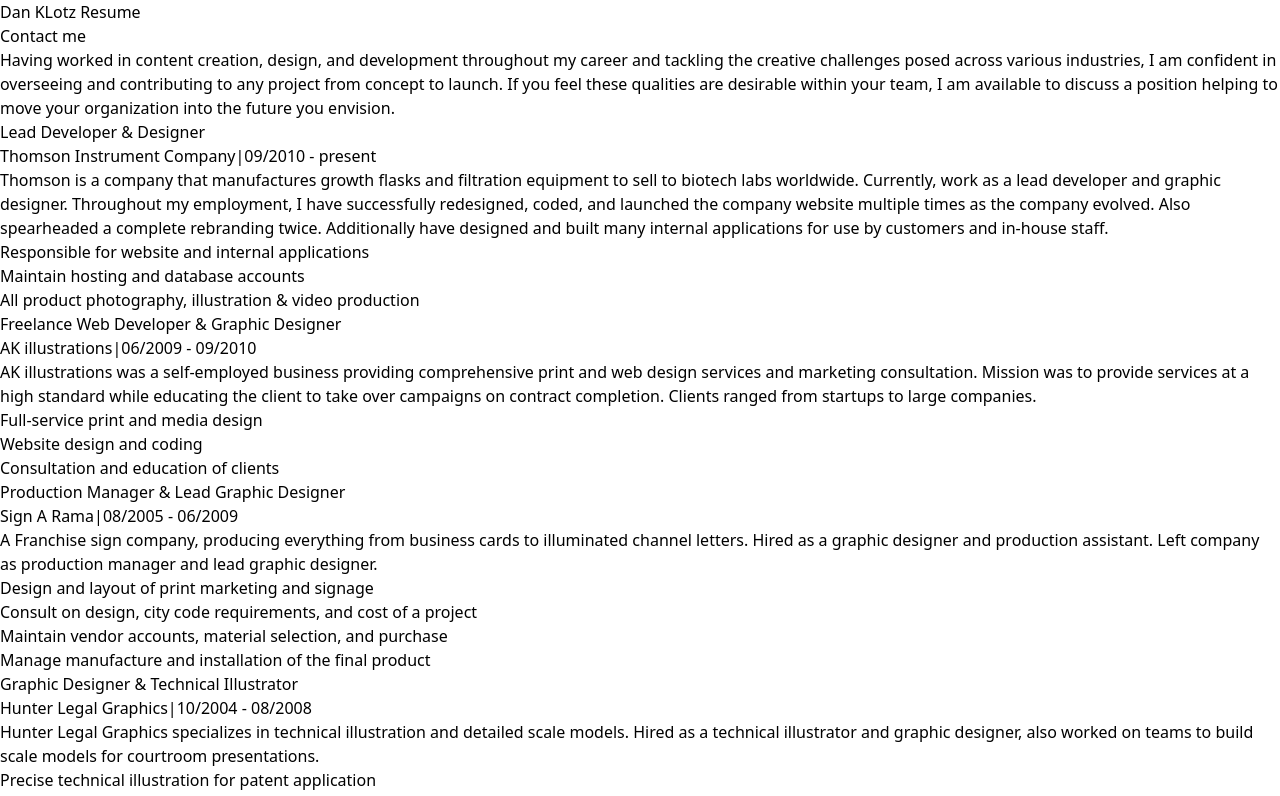
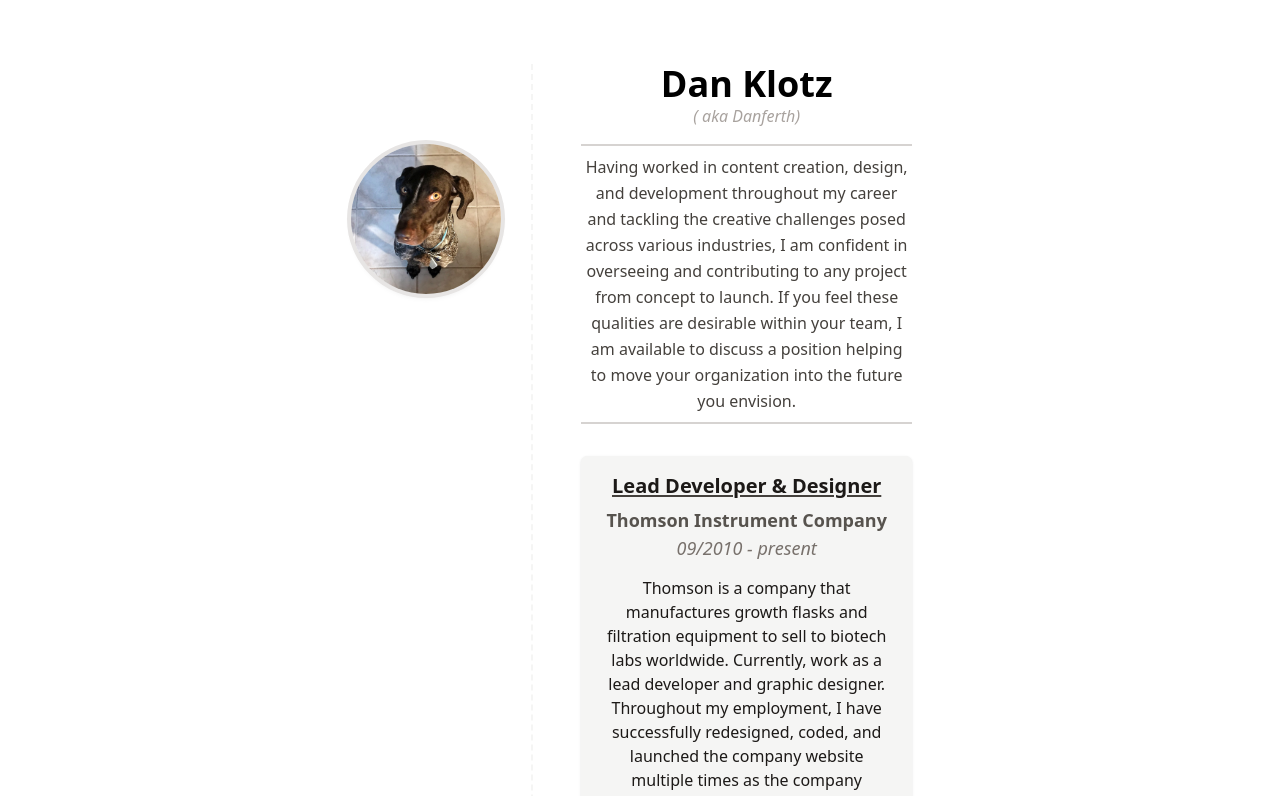
Before and after one commit to danferth/resume2023, a Next.js app: page / in a window 1280 px wide. Shown: the top 796 px of the page. Built offline with nearby package versions, Linux system fonts and the light colour scheme.

Commit message:
initial styling

```diff
--- a/components/JobBlock.js
+++ /dev/null
@@ -1,24 +0,0 @@
-import React from "react";
-
-const JobBlock = (props) => {
-  return (
-    <article>
-      <div>
-        <h2>{props.jobTitle}</h2>
-        <h3>
-          <span>{props.employer}</span>
-          <span>|</span>
-          <span>{props.datesWorked}</span>
-        </h3>
-      </div>
-      <p>{props.description}</p>
-      <ul>
-        {props.bullets.map((b, index) => {
-          return <li key={index}>{b}</li>;
-        })}
-      </ul>
-    </article>
-  );
-};
-
-export default JobBlock;
--- /dev/null
+++ b/components/JobBlock.tsx
@@ -0,0 +1,38 @@
+import React from "react";
+
+const JobBlock = (props: any) => {
+  return (
+    <article className="mt-4 mb-6">
+      <div className="bg-stone-100 w-full h-full py-4 px-6 rounded-md shadow overflow-none">
+        <div className="text-center">
+          <h2 className="text-base md:text-xl font-bold text-stone-900 leading-tight mb-1.5 underline underline-offset-2 decoration-stone-700 decoration-2">
+            {props.jobTitle}
+          </h2>
+          <h3 className="mb-3.5 flex flex-col align-center justify-center text-sm md:text-lg">
+            <span className=" font-semibold text-stone-600">
+              {props.employer}
+            </span>
+            <span className="hidden">|</span>
+            <span className="font-light text-stone-500 italic">
+              {props.datesWorked}
+            </span>
+          </h3>
+        </div>
+        <p className="text-sm md:text-base text-stone-900 text-center leading-relaxed pb-4 border border-dotted border-stone-700 border-b-4 border-t-0 border-l-0 border-r-0">
+          {props.description}
+        </p>
+        <ul className="list-disc text-xs md:text-base text-stone-900 pl-4 pt-4">
+          {props.bullets.map((b: [], index: number) => {
+            return (
+              <li key={index} className="leading-tight mb-1.5">
+                {b}
+              </li>
+            );
+          })}
+        </ul>
+      </div>
+    </article>
+  );
+};
+
+export default JobBlock;
--- a/pages/index.tsx
+++ b/pages/index.tsx
@@ -1,10 +1,9 @@
 import Head from "next/head";
 import Image from "next/image";
 import { Inter } from "@next/font/google";
-import Link from "next/link";
 import JobBlock from "../components/JobBlock";
 import Jobs from "../content/jobs.json";
-
+import profileImage from "../public/avitar.jpg";
 const inter = Inter({ subsets: ["latin"] });
 
 export default function Home() {
@@ -12,28 +11,49 @@
   return (
     <>
       <Head>
-        <title>Dan Klotz | Resume</title>
+        <title>Dan Klotz | R&eacute;sum&eacute;</title>
         <meta name="description" content="Dan Klotz Resume" />
         <meta name="viewport" content="width=device-width, initial-scale=1" />
         <link rel="icon" href="/favicon.ico" />
       </Head>
-      <main className="">
-        <div>
-          <h1>Dan KLotz Resume</h1>
-          <Link href="/contact">Contact me</Link>
+      <main>
+        {/* main div */}
+        <div className="w-full mx-auto flex flex-col lg:flex-row align-center justify-center pt-16 pb-20 px-4 sm:px-8 md:px-16 lg:w-full lg:px-0 xl:w-1/2">
+          {/* image */}
+          <div className="mb-10 lg:mb-0 lg:w-4/12 lg:pt-20 lg:border-r-2 border-dashed border-stone-100">
+            <Image
+              alt="Profile Image"
+              src={profileImage}
+              width={150}
+              height={150}
+              className="rounded-full mx-auto shadow-md ring-4 ring-stone-200"
+            />
           </div>
 
-        <div>
-          <p>
+          {/* body of resume */}
+          <div className="lg:w-8/12 lg:px-12">
+            {/* head */}
+            <div className="text-center">
+              <h1 className="font-semibold text-2xl md:text-3xl lg:text-4xl">
+                Dan Klotz
+              </h1>
+              <h2 className="italic font-light text-xs md:text-sm lg:text-base text-stone-400">
+                ( aka Danferth)
+              </h2>
+            </div>
+            {/* description */}
+            <div className="mt-4 mb-8 border-l-0 border-r-0 border-2 border-stone-300 py-2">
+              <p className="text-stone-700 text-base text-center leading-relaxed">
                 Having worked in content creation, design, and development
                 throughout my career and tackling the creative challenges posed
                 across various industries, I am confident in overseeing and
                 contributing to any project from concept to launch. If you feel
-            these qualities are desirable within your team, I am available to
-            discuss a position helping to move your organization into the future
-            you envision.
+                these qualities are desirable within your team, I am available
+                to discuss a position helping to move your organization into the
+                future you envision.
               </p>
             </div>
+            {/* employment */}
             <section>
               {Jobs.map((job, index) => {
                 return (
@@ -48,6 +68,8 @@
                 );
               })}
             </section>
+          </div>
+        </div>
       </main>
     </>
   );
```
Also changed, not shown: public/avitar.jpg (added). Lines whose indentation alone changed are shown as unchanged.
